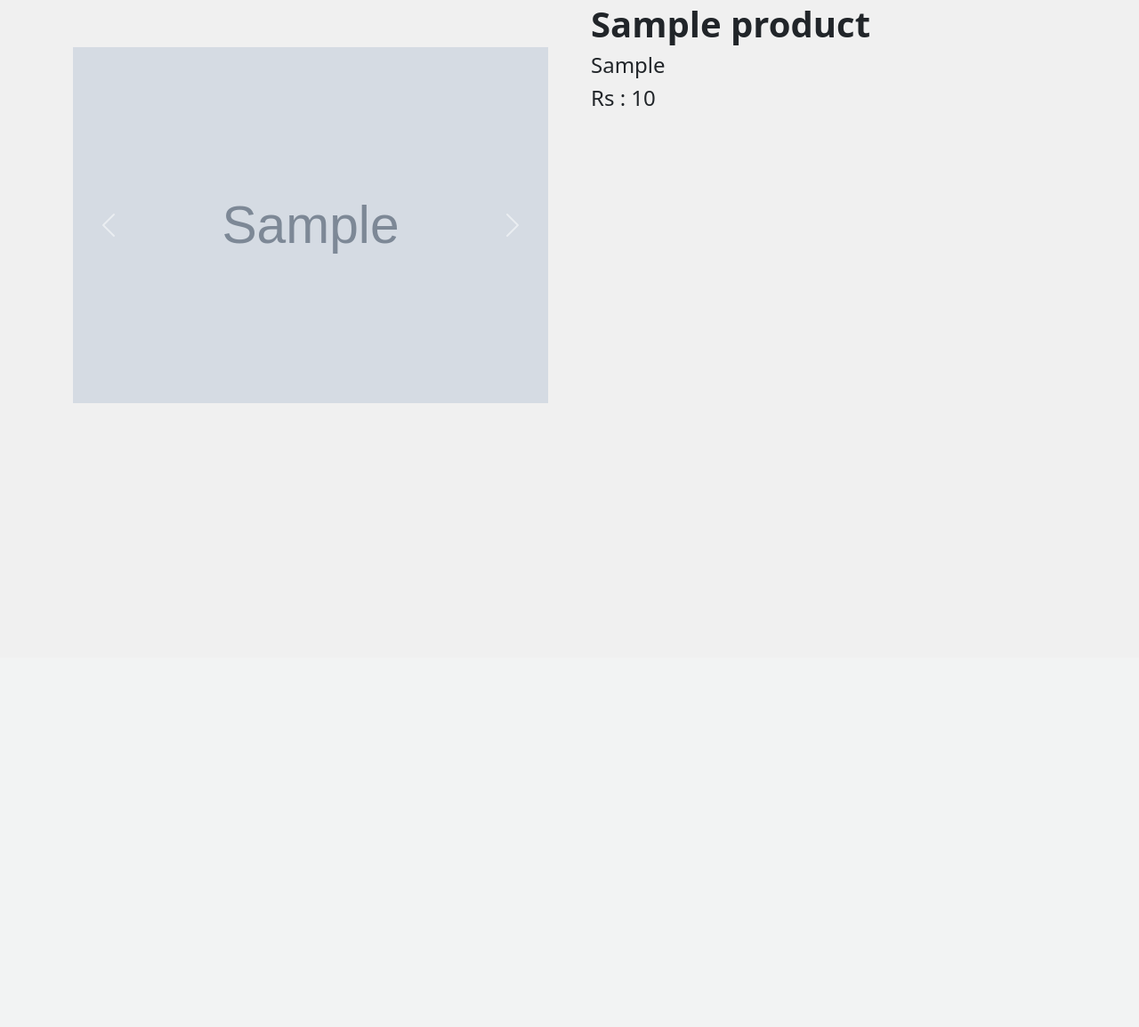
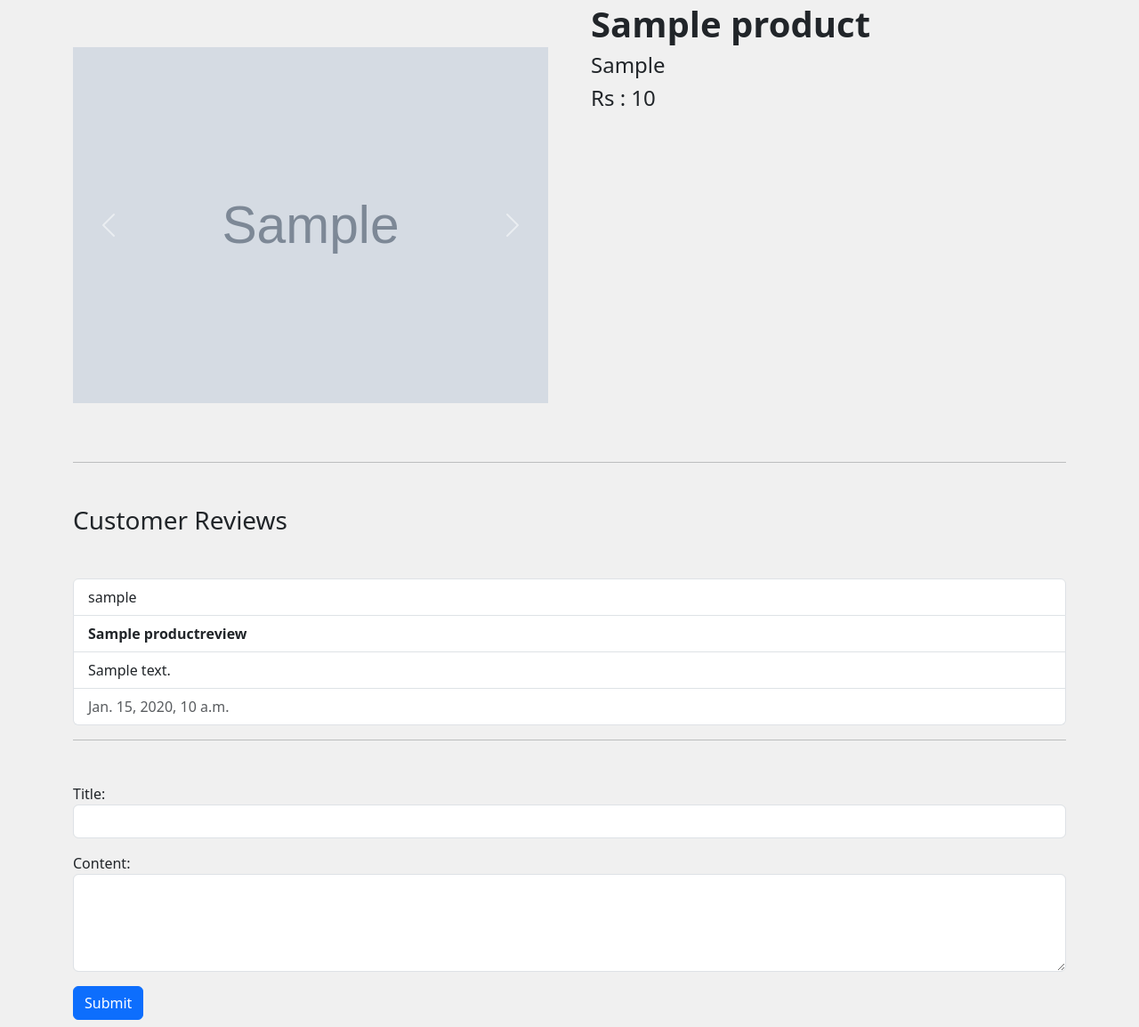
Before and after one commit to 04rjka/django-ecommerce, a Django app: template ecommerce/core/templates/core/product_page.html in a window 1280 px wide. Shown: the part 61-1215 px from the top of the page at 89% size. Before the commit the page ends 514 px from the top, so only its background shows below. Run offline with Django 5.2, Linux system fonts and the light colour scheme; the template is opened without the code that fills it: values that come from a table or form of the project are taken from there, others are empty; tables that the repository leaves empty hold one stand-in row (values such as "Sample post"); grey boxes marked "Sample" are stand-in pictures.

Commit message:
Add Feature User Product Reviews.

```diff
--- a/ecommerce/core/forms.py
+++ b/ecommerce/core/forms.py
@@ -1,6 +1,6 @@
 from django import forms
 from django.contrib.auth.models import User
-from .models import Product,ProductImage
+from .models import Product,ProductImage,ProductReview
 from django.forms import inlineformset_factory
 
 class UserForm(forms.ModelForm):
@@ -53,3 +53,13 @@ ProductImageFormSet = inlineformset_factory(
     extra=3,
     can_delete=True
 )
+
+class ProductReviewForm(forms.ModelForm):
+    class Meta:
+        model = ProductReview
+        fields = ["title","content"]
+
+        widgets = {
+            "title" : forms.TextInput(attrs={"class":"form-control"}),
+            "content" : forms.Textarea(attrs={"class":"form-control","rows":4})
+        }
--- a/ecommerce/core/models.py
+++ b/ecommerce/core/models.py
@@ -19,7 +19,7 @@ class ProductReview(models.Model):
     user = models.ForeignKey(User,on_delete=models.CASCADE)
     title = models.CharField(max_length=200)
     content = models.CharField()
-    created_at = models.DateTimeField(timezone.now)
+    created_at = models.DateTimeField(default=timezone.now)
 
     class Meta:
         unique_together = ("product","user")
--- a/ecommerce/core/templates/core/product_page.html
+++ b/ecommerce/core/templates/core/product_page.html
@@ -33,5 +33,35 @@
             <h4>Rs : {{product.price}}</h4>
         </div>
     </div>
+    <hr class="mb-5">
+    <div class="row">
+        <div class="col-lg-12">
+            <h3 class="mb-5">Customer Reviews</h3>
+            {% for review in product.reviews.all %}
+                <ul class="list-group mb-1">
+                    <li class="list-group-item">{{review.user}}</li>
+                    <li class="list-group-item fw-bold">{{review.title}}</li>
+                    <li class="list-group-item">{{review.content}}</li>
+                    <li class="list-group-item text-muted">{{review.created_at}}</li>
+                </ul>
+            {% empty %}
+                <div class="alert alert-info">
+                    No reviews yet.
+                </div>
+            {% endfor %}
+            <hr class="mb-5">
+            {% if already_reviewed %}
+                <div class="alert alert-info">
+                    You have already reviewed this product.
+                </div>
+            {% else %}
+                <form action="" method="post">
+                {% csrf_token %}
+                {{form.as_p}}
+                <button class="btn btn-primary" type="submit">Submit</button>
+                </form>
+            {% endif %}
+        </div>
+    </div>
 </div>
 {% endblock %}
```
Also changed, not shown: ecommerce/core/views.py (+14 -3 lines), ecommerce/core/migrations/0004_alter_productreview_created_at.py (added).
